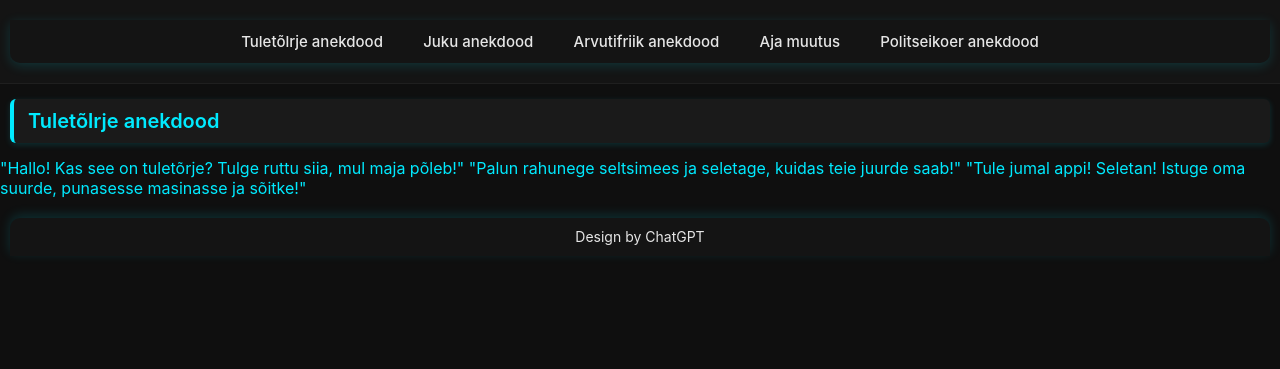
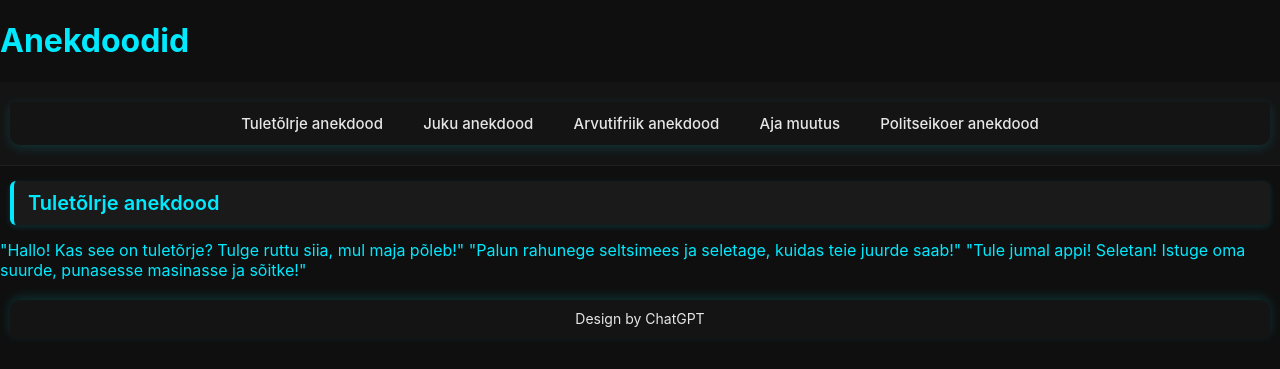
Before and after one commit to SavvaS250/PhpIndex, a PHP site: page /content/ulesanne/blankett.php in a window 1280 px wide. Shown: the top 369 px of the page. Run offline with PHP 8.4, Linux system fonts and the light colour scheme.

Commit message:
paar fixi

```diff
--- a/content/ulesanne/anekdood1.php
+++ b/content/ulesanne/anekdood1.php
@@ -1,4 +1,6 @@
+<h1>Anekdoodid</h1>
 <?php require("p2is.php"); ?>
+
 <h2>Tuletõlrje anekdood</h2>
 <br>
 <div>"Hallo! Kas see on tuletõrje? Tulge ruttu siia, mul maja põleb!"
--- a/content/ulesanne/anekdood2.php
+++ b/content/ulesanne/anekdood2.php
@@ -1,3 +1,4 @@
+<h1>Anekdoodid</h1>
 <?php require("p2is.php"); ?>
 <h2>Juku anekdood</h2>
 <br>
--- a/content/ulesanne/anekdood3.php
+++ b/content/ulesanne/anekdood3.php
@@ -1,3 +1,4 @@
+<h1>Anekdoodid</h1>
 <?php require("p2is.php"); ?>
 <h2>Arvutifriik anekdood</h2>
 <br>
--- a/content/ulesanne/anekdood4.php
+++ b/content/ulesanne/anekdood4.php
@@ -1,3 +1,4 @@
+<h1>Anekdoodid</h1>
 <?php require("p2is.php"); ?>
 <h2>Aja muutus</h2>
 <br>
--- a/content/ulesanne/anekdood5.php
+++ b/content/ulesanne/anekdood5.php
@@ -1,3 +1,4 @@
+<h1>Anekdoodid</h1>
 <?php require("p2is.php"); ?>
 <h2>Politseikoer anekdood</h2>
 <br>
--- a/content/ulesanne/blankett.php
+++ b/content/ulesanne/blankett.php
@@ -1,6 +1,7 @@
 <!DOCTYPE html PUBLIC "-//W3C//DTD XHTML 1.0 Transitional//EN"
     "http://www.w3.org/TR/xhtml1/DTD/xhtml1-transitional.dtd">
 <html xmlns="http://www.w3.org/1999/xhtml">
+<h1>Anekdoodid</h1>
 <body>
 <div id="header">
     <div class="nav">
--- a/content/ulesanne/kujundus.css
+++ b/content/ulesanne/kujundus.css
@@ -127,3 +127,7 @@ div{
         scroll-behavior: smooth;
     }
 }
+h1{
+    color:#00eaff;
+    font-family: "Inter", Arial, sans-serif;
+}
--- a/nav.php
+++ b/nav.php
@@ -32,6 +32,9 @@
             </ul>
         </li>
         <li>
+            <a href="Andmebaasloomad/loomadeKuvamine.php">Andmebaas loomad</a>
+        </li>
+        <li>
             <a href="?leht=gitKasud.php">GIT käsud</a>
         </li>
     </ul>
```
